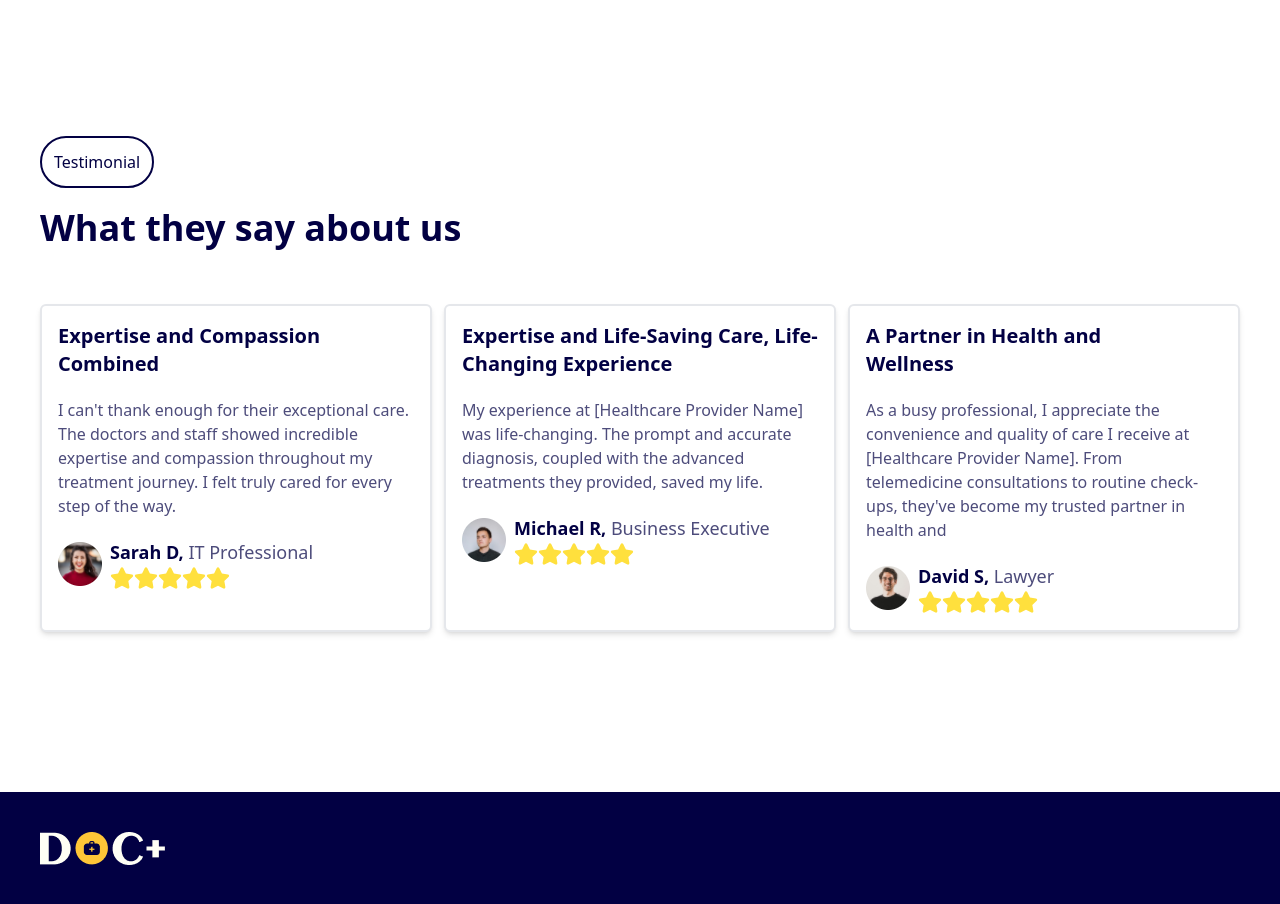
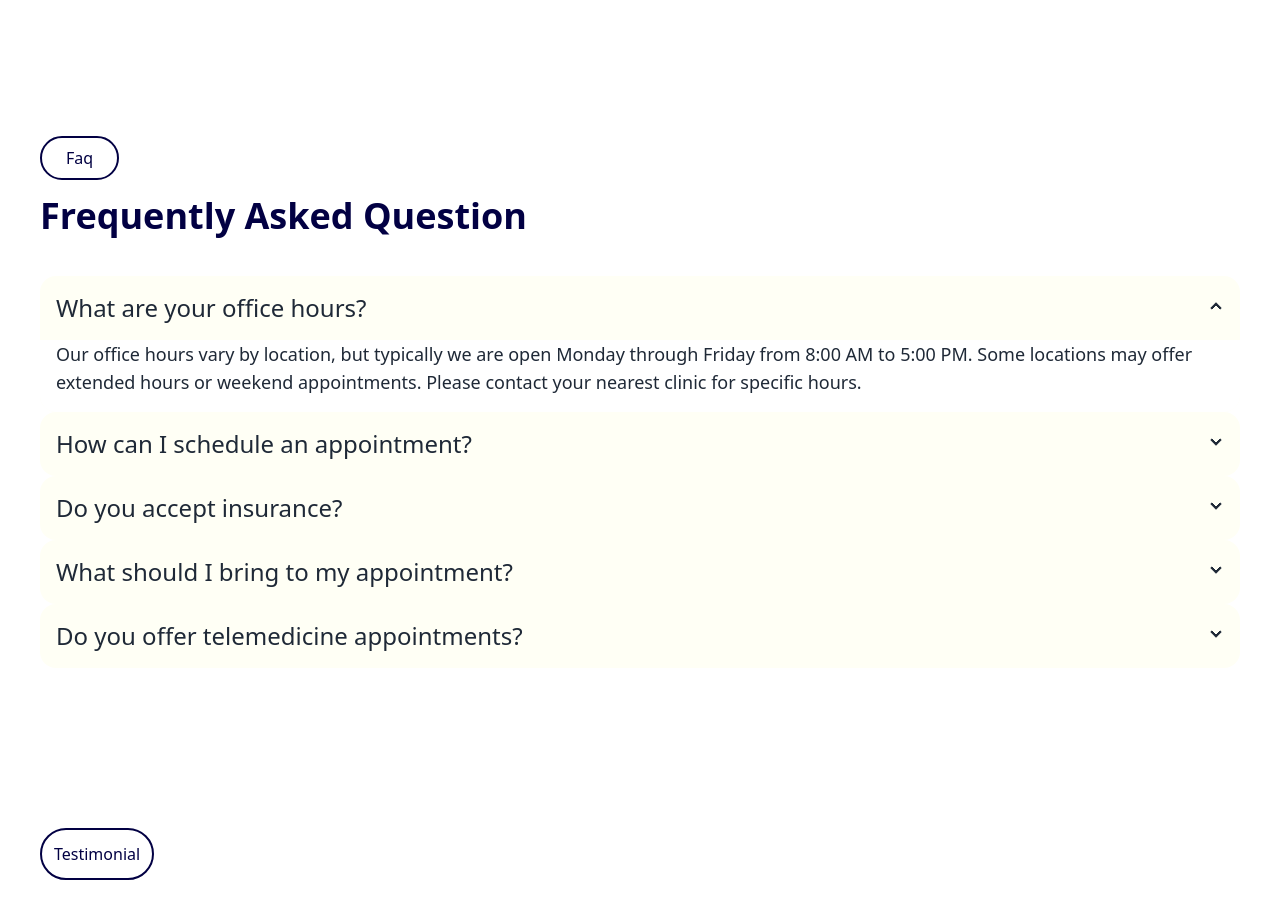
Before and after one commit to mohaiminul375/doc-healthcare, a React (Vite) app: page / in a window 1280 px wide. Shown: the part 2800-3704 px from the top of the page. Built offline with nearby package versions, Linux system fonts and the light colour scheme.

Commit message:
add: create faq

```diff
--- /dev/null
+++ b/src/Pages/Home/Faq.jsx
@@ -0,0 +1,64 @@
+const Faq = () => {
+  return (
+    <section className="mt-40">
+      <div>
+        <button className="border-2 border-[#020043] text-[#020043] px-6 py-2 rounded-full text-base mb-4">
+          Faq
+        </button>
+        <h2 className="text-4xl font-bold text-[#020043]">
+          Frequently Asked Question
+        </h2>
+      </div>
+      {/*  */}
+      <div className="mt-10">
+        <div className="collapse collapse-arrow bg-[#FFFFF5]">
+          <input type="radio" name="my-accordion-2" defaultChecked />
+          <div className="collapse-title text-2xl font-medium">
+          What are your office hours?
+          </div>
+          <div className="collapse-content text-lg bg-white">
+            <p>Our office hours vary by location, but typically we are open Monday through Friday from 8:00 AM to 5:00 PM. Some locations may offer extended hours or weekend appointments. Please contact your nearest clinic for specific hours.</p>
+          </div>
+        </div>
+        <div className="collapse collapse-arrow bg-[#FFFFF5]">
+          <input type="radio" name="my-accordion-2" />
+          <div className="collapse-title text-2xl font-medium">
+          How can I schedule an appointment?
+          </div>
+          <div className="collapse-content text-lg bg-white">
+            <p>You can schedule an appointment by call us and also booking on our website. </p>
+          </div>
+        </div>
+        <div className="collapse collapse-arrow bg-[#FFFFF5]">
+          <input type="radio" name="my-accordion-2" />
+          <div className="collapse-title text-2xl font-medium">
+          Do you accept insurance?
+          </div>
+          <div className="collapse-content text-lg bg-white">
+            <p>Yes, We accept insurance</p>
+          </div>
+        </div>
+        <div className="collapse collapse-arrow bg-[#FFFFF5]">
+          <input type="radio" name="my-accordion-2" />
+          <div className="collapse-title text-2xl font-medium">
+          What should I bring to my appointment?
+          </div>
+          <div className="collapse-content text-lg bg-white">
+            <p>Bring your previous reports and prescription(if you have)</p>
+          </div>
+        </div>
+        <div className="collapse collapse-arrow bg-[#FFFFF5]">
+          <input type="radio" name="my-accordion-2" />
+          <div className="collapse-title text-2xl font-medium">
+          Do you offer telemedicine appointments?
+          </div>
+          <div className="collapse-content text-lg bg-white">
+            <p>Yes, we are offer telemedicine</p>
+          </div>
+        </div>
+      </div>
+    </section>
+  );
+};
+
+export default Faq;
--- a/src/Pages/Home/Home.jsx
+++ b/src/Pages/Home/Home.jsx
@@ -1,6 +1,7 @@
 
 import About from './About';
 import Banner from './Banner';
+import Faq from './Faq';
 import Services from './Services';
 import Testimonial from './Testimonial';
 
@@ -10,6 +11,7 @@ const Home = () => {
             <Banner></Banner>
             <About></About>
             <Services></Services>
+            <Faq></Faq>
             <Testimonial></Testimonial>
         </div>
     );
```
